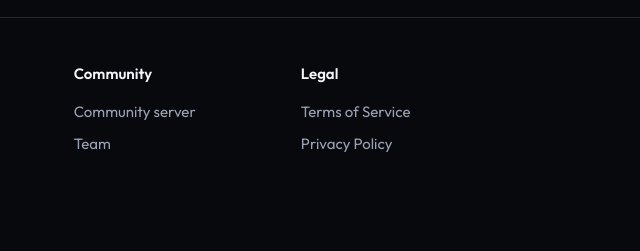
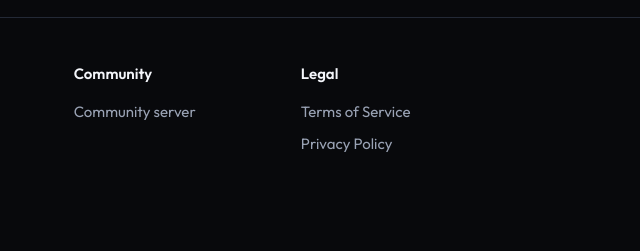
Before and after one commit to ThatNavalGuy/Aventra-Website, a plain HTML site: page public/index.html in a window 1280 px wide. Shown: the part 2544-2795 px from the top of the page, 640-1280 px from the left. Drawn offline with Linux system fonts and the light colour scheme.

Commit message:
Remove dead team footer link

```diff
--- a/public/index.html
+++ b/public/index.html
@@ -139,7 +139,7 @@
         <p>Your all-in-one Discord bot for server security, moderation, and community management.</p>
       </div>
       <div class="fcol"><h4>Product</h4><a href="/#status">Status</a><a href="/#premium">Premium</a><a href="/commands">Commands</a><a href="/demo">Demo</a></div>
-      <div class="fcol"><h4>Community</h4><a href="#" data-support>Community server</a><a href="/#team">Team</a></div>
+      <div class="fcol"><h4>Community</h4><a href="#" data-support>Community server</a></div>
       <div class="fcol"><h4>Legal</h4><a href="/terms">Terms of Service</a><a href="/privacy">Privacy Policy</a></div>
     </div>
     <div class="fbot"><span>© <span id="yr"></span> <span class="bn">Aventra</span>. All rights reserved.</span><span class="ok" id="footstatus"></span></div>
```
